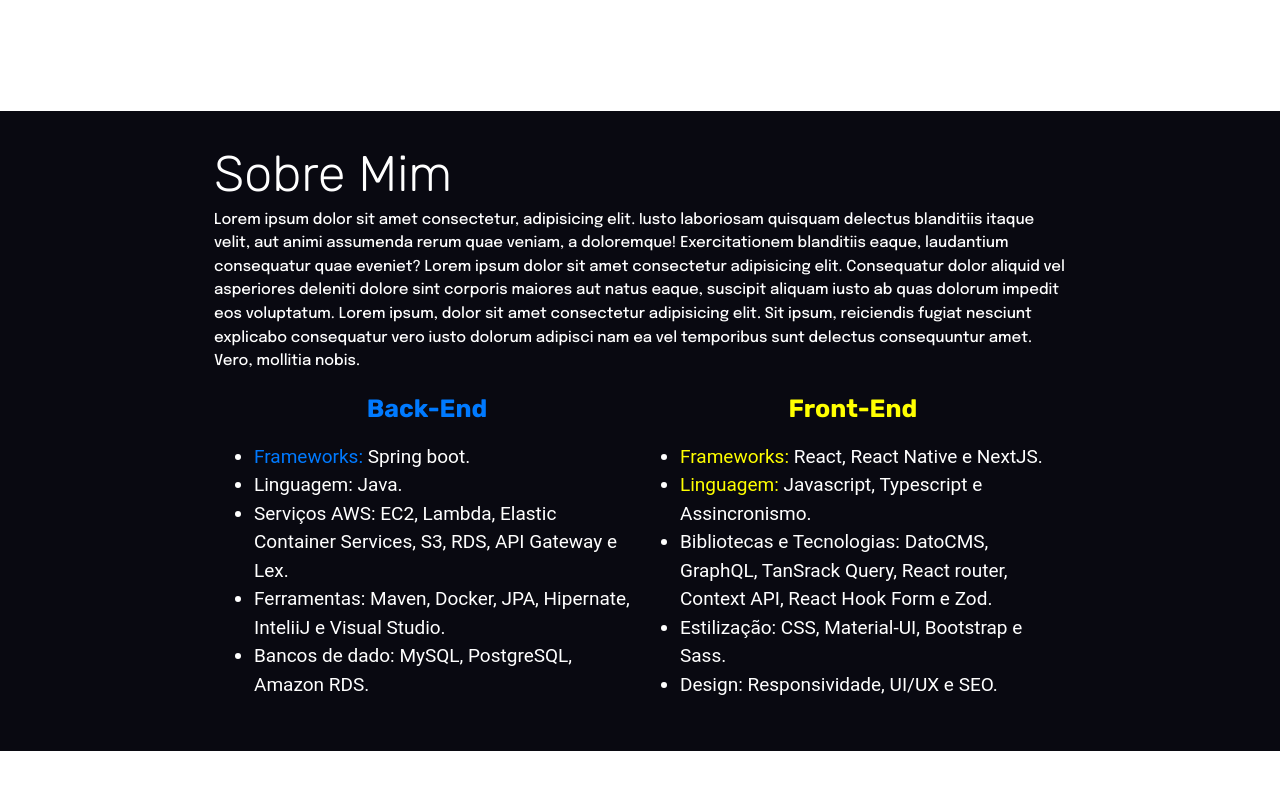
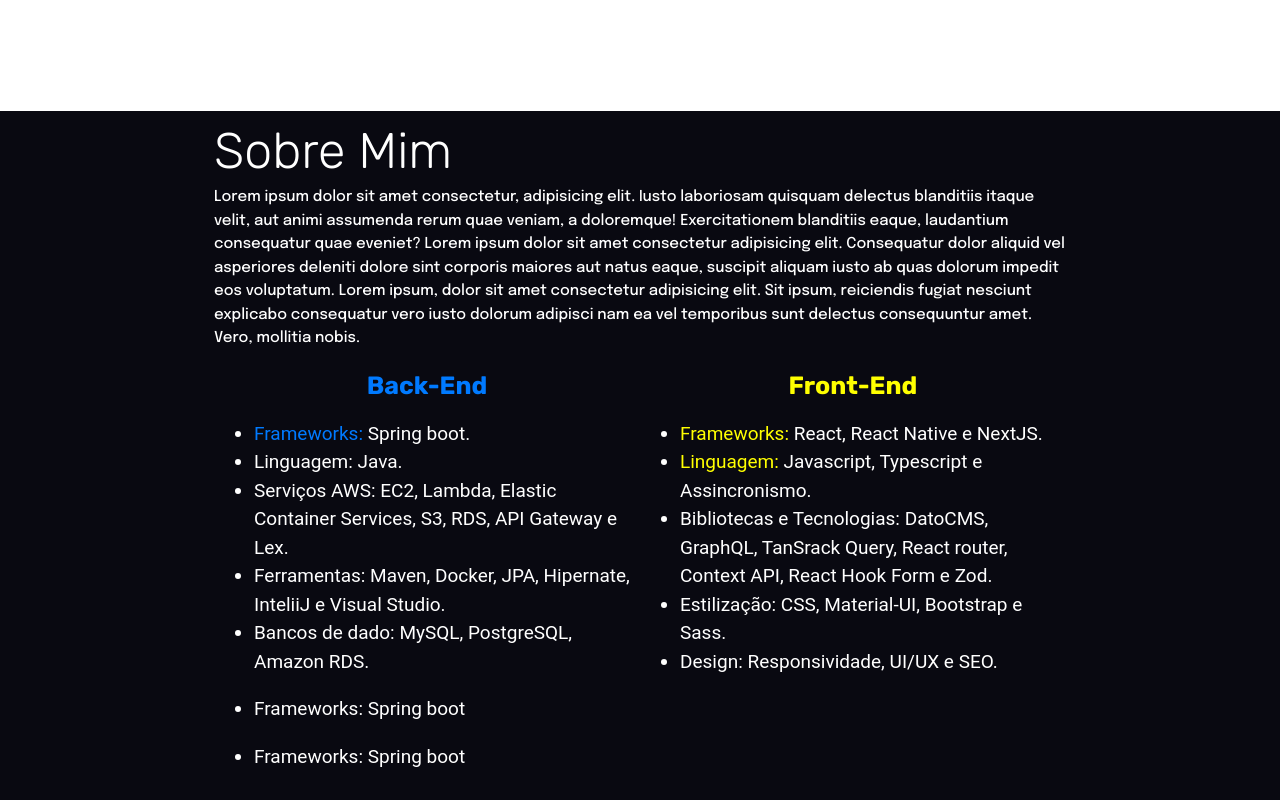
Before and after one commit to Josuel-Junior/newPortfolio, a React (Vite) app: page / in a window 1280 px wide. Shown: the part 1489-2289 px from the top of the page. Before the commit the page ends 2240 px from the top, so only its background shows below. Built offline with nearby package versions, Linux system fonts and the light colour scheme.

Commit message:
created component list

```diff
--- a/src/pages/AboutMe/AboutMe.tsx
+++ b/src/pages/AboutMe/AboutMe.tsx
@@ -1,6 +1,8 @@
 import { Box, Container, Grid2, Typography } from "@mui/material";
 import React from "react";
 import { Slide } from "react-awesome-reveal";
+import { CustomList } from "../../shared/components/CustomList";
+import { listTechnologies } from "../../shared/utils/constants/listTechnologies";
 
 export const AboutMe: React.FC = () => {
   return (
@@ -79,6 +81,9 @@
                 </li>
                 <li>Bancos de dado: MySQL, PostgreSQL, Amazon RDS.</li>
               </ul>
+              <CustomList text={listTechnologies}>
+
+              </CustomList>
             </Slide>
           </Grid2>
           <Grid2 size={{ xs: 12, md: 6 }}>
--- /dev/null
+++ b/src/shared/components/CustomList.tsx
@@ -0,0 +1,31 @@
+import { Box } from "@mui/material";
+import React from "react";
+
+interface ICustomList {
+  title: String;
+  description: string;
+}
+
+interface IList {
+  text: ICustomList[];
+}
+
+export const CustomList: React.FC<IList> = ({ text }) => {
+  return (
+    <>
+      <Box>
+        {text.map((data: ICustomList, id: React.Key) => {
+            const idNumber = Number(id)
+          return (
+            <ul key={idNumber}>
+              <li>
+                <span>{data.title}: </span>
+                {data.description}
+              </li>
+            </ul>
+          );
+        })}
+      </Box>
+    </>
+  );
+};
--- /dev/null
+++ b/src/shared/utils/constants/listTechnologies.tsx
@@ -0,0 +1,10 @@
+export const listTechnologies = [
+  {
+    title: "Frameworks",
+    description: "Spring boot",
+  },
+  {
+    title: "Frameworks",
+    description: "Spring boot",
+  },
+];
```
